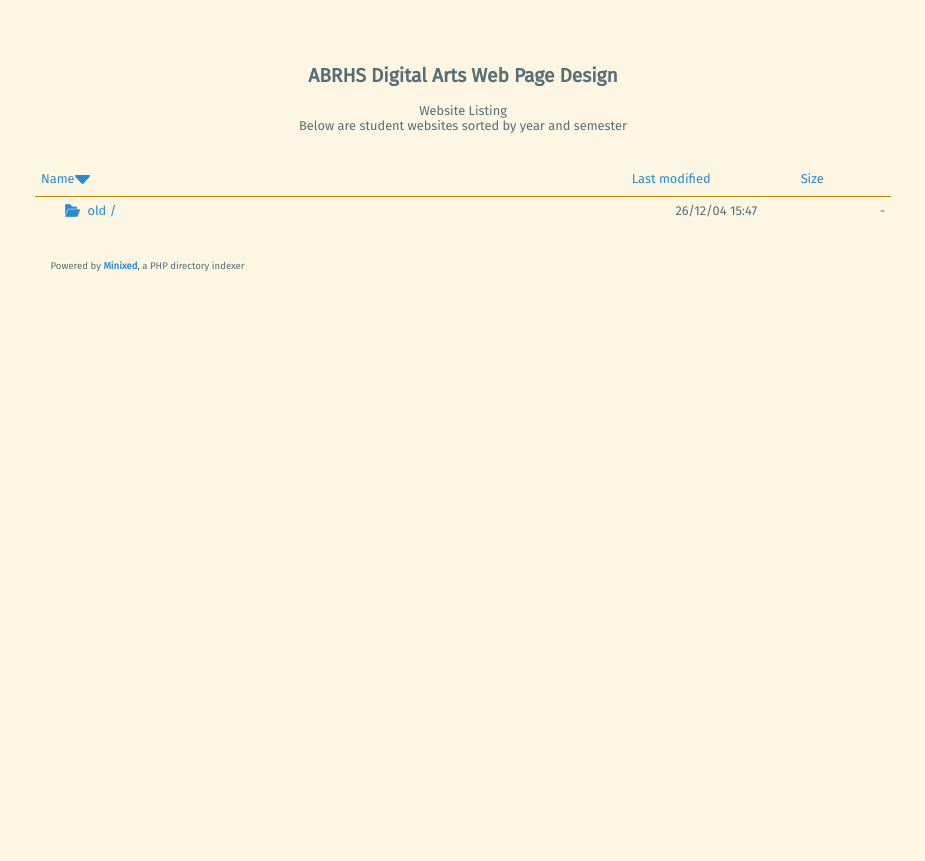
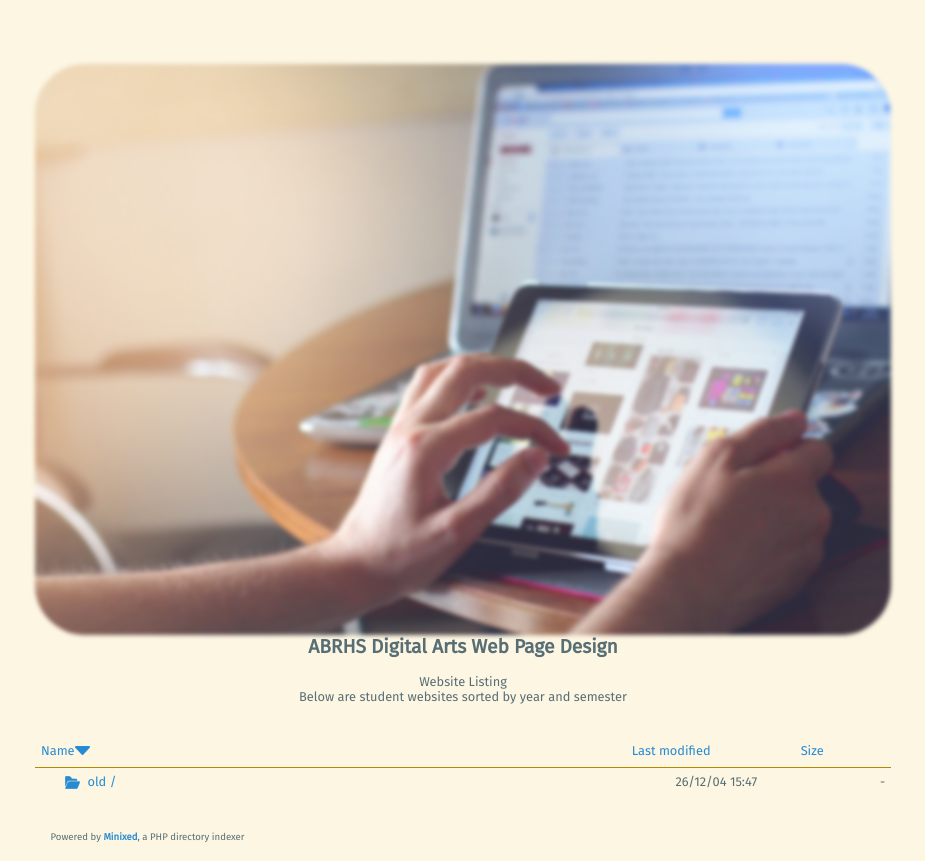
Before and after one commit to Orangian/wd, a PHP site: page /index.php in a window 1280 px wide. Shown: the whole page, without its empty margins (177-1102 px from the left). Before the commit the page ends 271 px from the top, so only its background shows below. Run offline with PHP 8.4, Linux system fonts and the light colour scheme; some web fonts are replaced.

Commit message:
2023-06-06

```diff
--- a/index.php
+++ b/index.php
@@ -202,7 +202,10 @@
 	<main>
 		<div id="toppadding"></div>
 		<div id="mainheader">
-			<h1>ABRHS Digital Arts Web Page Design</h1>
+			<div id="imagetext">
+				<img src="/img/image.jpg">
+				<h1>ABRHS Digital Arts Web Page Design</h1>
+			</div>
 			<h2>Website Listing</h2>
 			<p>Below are student websites sorted by year and semester</p>
 		</div>
--- a/layout.php
+++ b/layout.php
@@ -215,10 +215,33 @@ body {
 
 #mainheader {
     margin-bottom: 2rem;
+    display: flex;
+    flex-direction: column;
+    max-width: 120ch;
+    margin-left: auto;
+    margin-right: auto;
 }
 
 #toppadding {
     margin-bottom: 4rem;
 }
 
+#mainheader > div > img {
+    object-fit: contain;
+    filter: blur(2px);
+    border-radius: 50px;
+}
+
+#imagetext {
+    display: flex;
+    flex-direction: column;
+    max-width: 120ch;
+    margin-left: auto;
+    margin-right: auto;
+}
+
+#imagetext > h1 {
+    margin-top: auto;
+    margin-bottom: auto;
+}
 </style>
```
Also changed, not shown: img/image.jpg (added), 1 other file.
